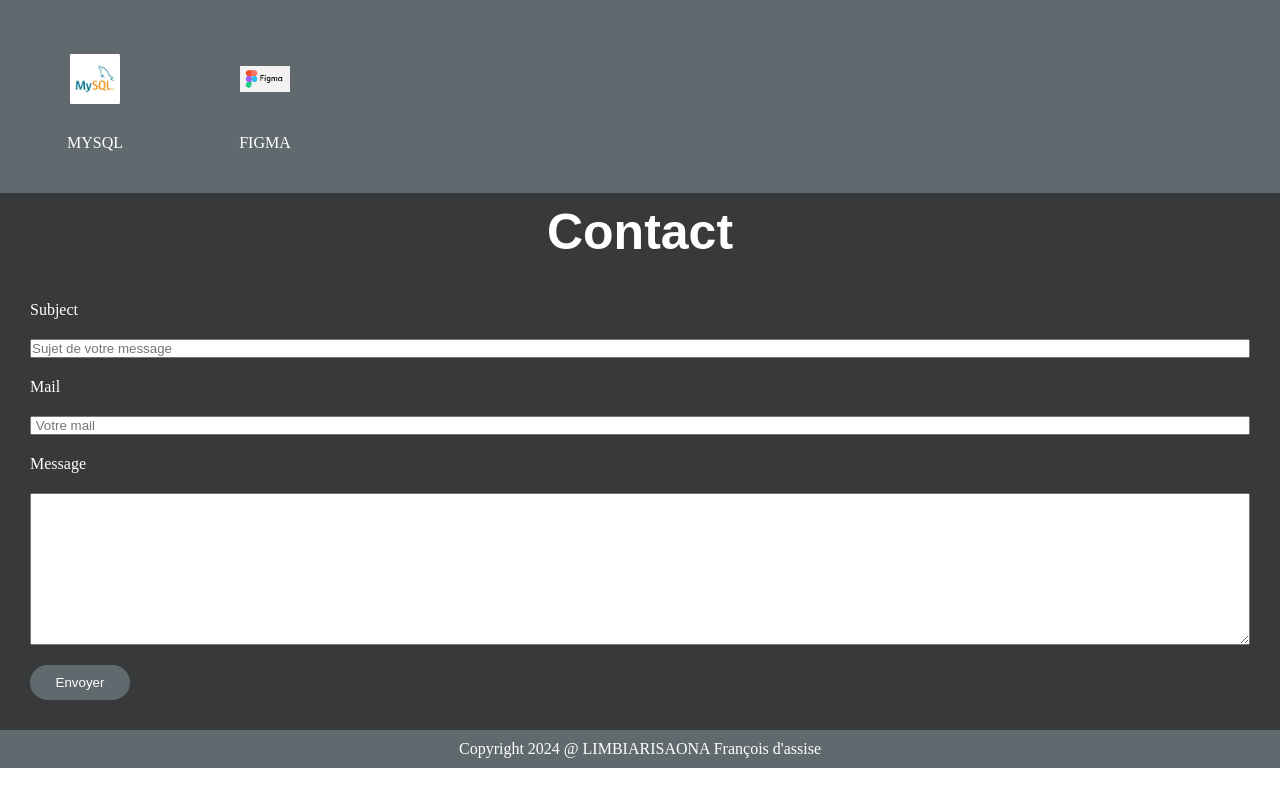
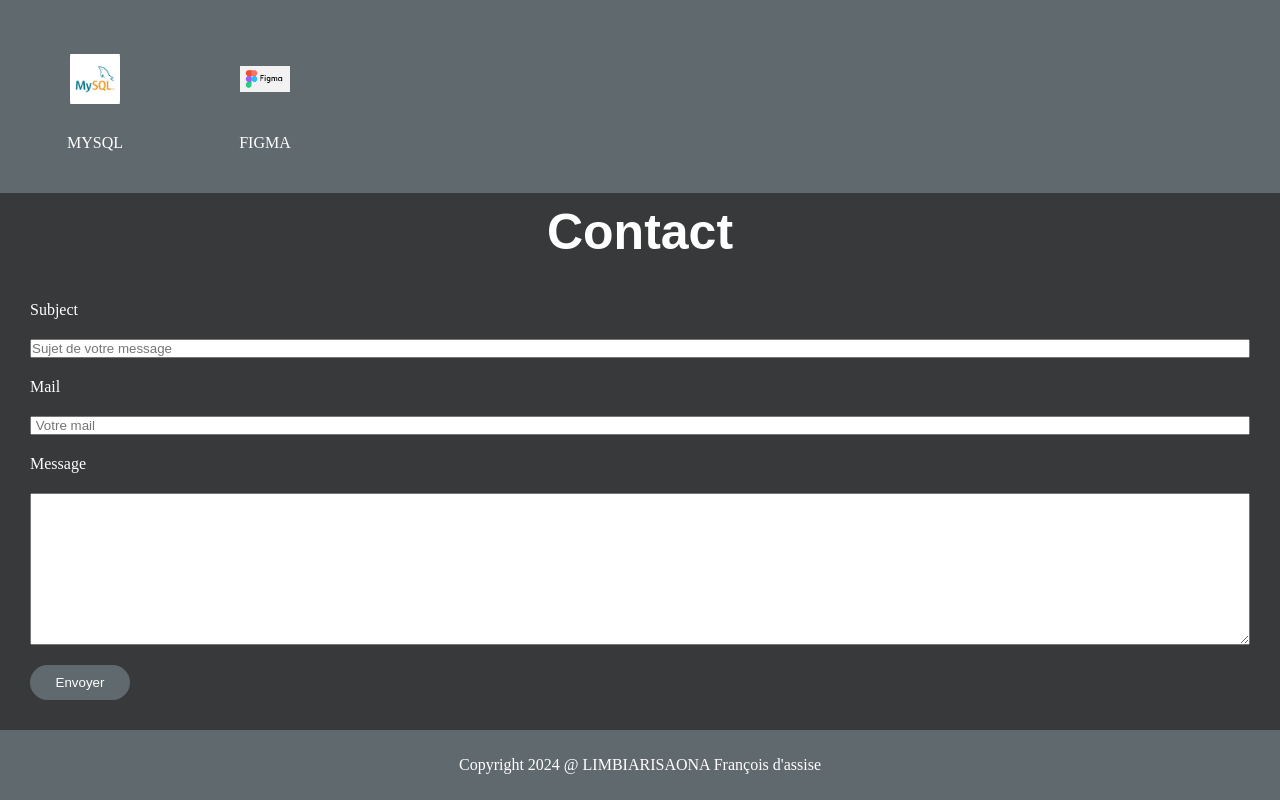
Before and after one commit to Limbi32/Limbidev, a React (Vite) app: page / in a window 1280 px wide. Shown: the part 1869-2669 px from the top of the page. Before the commit the page ends 2637 px from the top, so only its background shows below. Built offline with nearby package versions, Linux system fonts and the light colour scheme.

Commit message:
nouveau changeme52556lnt

```diff
--- a/src/App.css
+++ b/src/App.css
@@ -280,7 +280,7 @@ footer{
 }
 footer .cop{
   text-align: center;
-  padding: 10px;
+  padding: 2vw;
   background: #60696d;
 }
 
```
